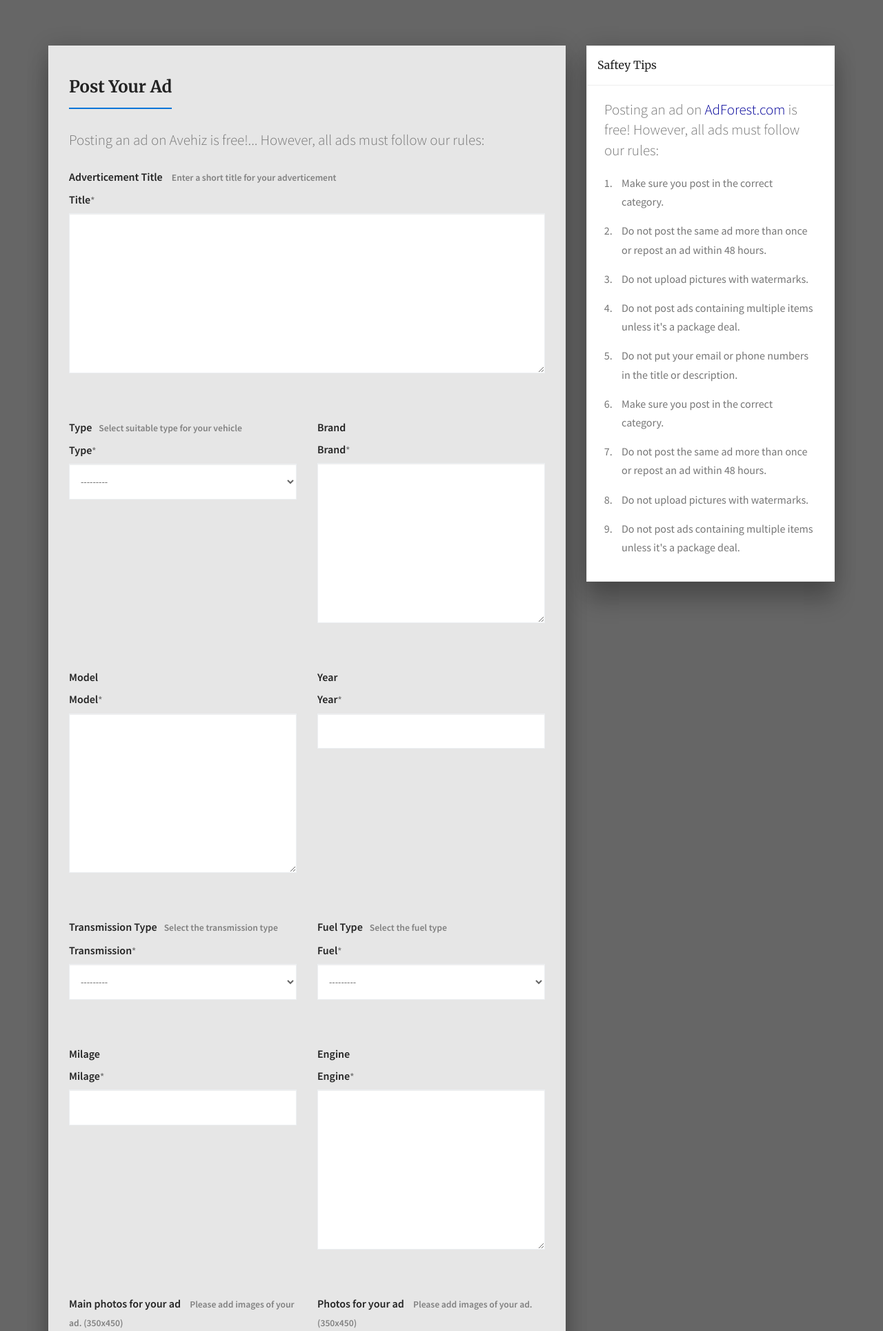
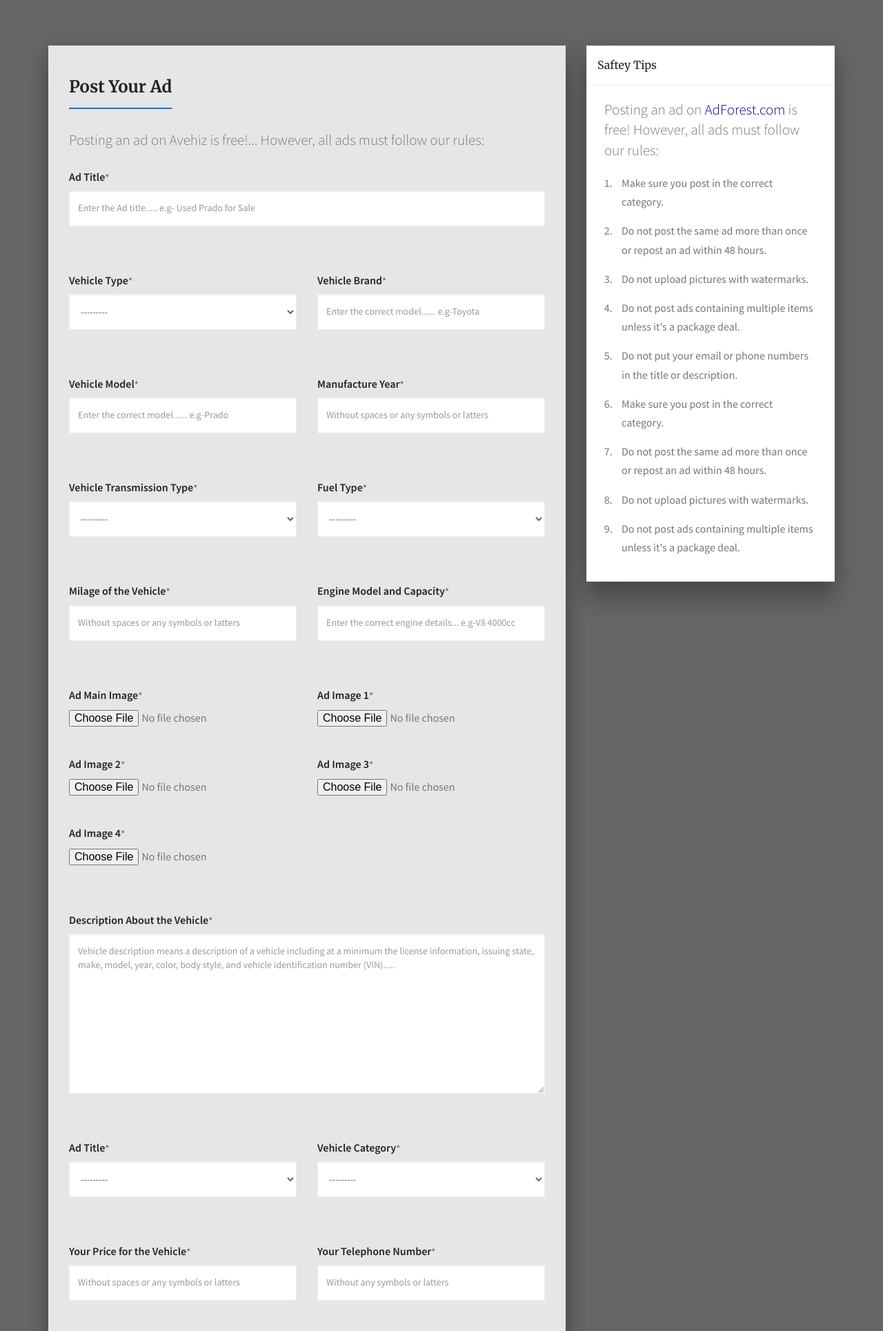
Before and after one commit to DenukaSandeepa/Avehiz-Project, a Django app: page /publishing/ in a window 1280 px wide. Shown: the part 505-2434 px from the top of the page at 69% size. Run offline with Django 3.2, Linux system fonts and the light colour scheme; the visitor is signed in with stand-in values (Sample User, id 1); some libraries are stand-ins or nearby versions.

Commit message:
final of 23rd march

```diff
--- a/publishing/forms.py
+++ b/publishing/forms.py
@@ -1,5 +1,6 @@
 from django import forms
 from .models import publishing
+from django.utils.translation import ugettext_lazy as _
 
 class CreateAdForm(forms.ModelForm):
     class Meta:
@@ -27,3 +28,46 @@ class CreateAdForm(forms.ModelForm):
         'city',
         'address',
         )
+
+        widgets = {
+        'title':forms.TextInput(attrs={"class":"form-control","placeholder":"Enter the Ad title..... e.g- Used Prado for Sale"}),
+        'description':forms.Textarea(attrs={"placeholder": "Vehicle description means a description of a vehicle including at a minimum the license information, issuing state, make, model, year, color, body style, and vehicle identification number (VIN)....."}),
+        'type':forms.Select(attrs={"class":"form-control"}),
+        'brand':forms.TextInput(attrs={"class":"form-control","placeholder":"Enter the correct model...... e.g-Toyota"}),
+        'model':forms.TextInput(attrs={"class":"form-control","placeholder":"Enter the correct model...... e.g-Prado"}),
+        'category':forms.Select(attrs={"class":"form-control"}),
+        'year':forms.NumberInput(attrs={"class":"form-control","placeholder":"Without spaces or any symbols or latters"}),
+        'transmission':forms.Select(attrs={"class":"form-control"}),
+        'milage':forms.NumberInput(attrs={"class":"form-control","placeholder":"Without spaces or any symbols or latters"}),
+        'fuel':forms.Select(attrs={"class":"form-control"}),
+        'engine':forms.TextInput(attrs={"class":"form-control","placeholder":"Enter the correct engine details... e.g-V8 4000cc"}),
+        'condition':forms.Select(attrs={"class":"form-control"}),
+        'price':forms.NumberInput(attrs={"class":"form-control","placeholder":"Without spaces or any symbols or latters"}),
+        'tel':forms.TextInput(attrs={"class":"form-control","placeholder":"Without any symbols or latters"}),
+        'city':forms.TextInput(attrs={"class":"form-control","placeholder":"Enter the nearest city"}),
+        'address':forms.TextInput(attrs={"class":"form-control","placeholder":"Enter the address"}),
+        }
+
+        labels = {
+            'title': _('Ad Title'),
+            'type': _('Vehicle Type'),
+            'brand': _('Vehicle Brand'),
+            'model': _('Vehicle Model'),
+            'category': _('Vehicle Category'),
+            'year': _('Manufacture Year'),
+            'transmission': _('Vehicle Transmission Type'),
+            'milage': _('Milage of the Vehicle'),
+            'fuel': _('Fuel Type'),
+            'engine': _('Engine Model and Capacity'),
+            'image1': _('Ad Main Image'),
+            'image2': _('Ad Image 1'),
+            'image3': _('Ad Image 2'),
+            'image4': _('Ad Image 3'),
+            'image5': _('Ad Image 4'),
+            'description': _('Description About the Vehicle'),
+            'condition': _('Ad Title'),
+            'price': _('Your Price for the Vehicle'),
+            'tel': _('Your Telephone Number'),
+            'city': _('Nearest City'),
+            'address': _('Adress'),
+        }
--- a/templates/publishing/publishing.html
+++ b/templates/publishing/publishing.html
@@ -42,19 +42,18 @@
                            {% csrf_token %}
                            <div class="row">
                               <div class="col-md-12 col-lg-12 col-xs-12 col-sm-12">
-                                 <label class="control-label">Adverticement Title <small>Enter a short title for your adverticement</small></label>
                                    {{ form.title|as_crispy_field }}
                               </div>
                            </div>
                            <div class="row">
                               <!-- Type  -->
                               <div class="col-md-6 col-lg-6 col-xs-12 col-sm-12" style="height:20px;">
-                                 <label class="control-label">Type<small>Select suitable type for your vehicle</small></label>
+
                                  {{ form.type|as_crispy_field }}
                               </div>
                               <!-- Brand  -->
                               <div class="col-md-6 col-lg-6 col-xs-12 col-sm-12">
-                                 <label class="control-label">Brand</label>
+
                                  {{ form.brand|as_crispy_field }}
                               </div>
                            </div>
@@ -62,57 +61,57 @@
                            <div class="row">
                               <!-- Model  -->
                               <div class="col-md-6 col-lg-6 col-xs-12 col-sm-12">
-                                 <label class="control-label">Model</label>
+
                                  {{ form.model|as_crispy_field }}
                               </div>
                               <!-- year -->
                               <div class="col-md-6 col-lg-6 col-xs-12 col-sm-12">
-                                 <label class="control-label">Year</label>
+
                                  {{ form.year|as_crispy_field }}
                               </div>
                            </div>
                            <div class="row">
                               <!-- Transmission  -->
                               <div class="col-md-6 col-lg-6 col-xs-12 col-sm-12">
-                                 <label class="control-label">Transmission Type<small>Select the transmission type</small></label>
+
                                  {{ form.transmission|as_crispy_field }}
                               </div>
                               <!-- Fuel -->
                               <div class="col-md-6 col-lg-6 col-xs-12 col-sm-12">
-                                 <label class="control-label">Fuel Type<small>Select the fuel type</small></label>
+
                                  {{ form.fuel|as_crispy_field }}
                               </div>
                            </div>
                            <div class="row">
                              <div class="col-md-6 col-lg-6 col-xs-12 col-sm-12">
-                                <label class="control-label">Milage</label>
+
                                 {{ form.milage|as_crispy_field }}
                              </div>
                              <div class="col-md-6 col-lg-6 col-xs-12 col-sm-12">
-                                <label class="control-label">Engine</label>
+
                                 {{ form.engine|as_crispy_field }}
                              </div>
                            </div>
                            <!-- Image Upload  -->
                            <div class="row">
                               <div class="col-md-6 col-lg-6 col-xs-12 col-sm-12">
-                                 <label class="control-label">Main photos for your ad <small>Please add images of your ad. (350x450)</small></label>
+
                                  {{ form.image1|as_crispy_field }}
                               </div>
                               <div class="col-md-6 col-lg-6 col-xs-12 col-sm-12">
-                                 <label class="control-label">Photos for your ad <small>Please add images of your ad. (350x450) </small></label>
+
                                  {{ form.image2|as_crispy_field }}
                               </div>
                               <div class="col-md-6 col-lg-6 col-xs-12 col-sm-12">
-                                 <label class="control-label">Photos for your ad <small>Please add images of your ad. (350x450) </small></label>
+
                                  {{ form.image3|as_crispy_field }}
                               </div>
                               <div class="col-md-6 col-lg-6 col-xs-12 col-sm-12">
-                                 <label class="control-label">Photos for your ad <small>Please add images of your ad. (350x450) </small></label>
+
                                  {{ form.image4|as_crispy_field }}
                               </div>
                               <div class="col-md-6 col-lg-6 col-xs-12 col-sm-12">
-                                 <label class="control-label">Photos for your ad <small>Please add images of your ad. (350x450) </small></label>
+
                                  {{ form.image5|as_crispy_field }}
                               </div>
                            </div>
@@ -120,7 +119,7 @@
                            <!-- Ad Description  -->
                            <div class="row">
                               <div class="col-md-12 col-lg-12 col-xs-12  col-sm-12">
-                                 <label class="control-label">Ad Description <small>Enter long description for your project</small></label>
+
                                  {{ form.description|as_crispy_field }}
                               </div>
                            </div>
@@ -128,34 +127,34 @@
                            <div class="row">
                               <!-- condition  -->
                               <div class="col-md-6 col-lg-6 col-xs-12 col-sm-12">
-                                 <label class="control-label">Condition<small>Select vehicle condition </small></label>
+
                                  {{ form.condition|as_crispy_field }}
                               </div>
                               <!-- category -->
                               <div class="col-md-6 col-lg-6 col-xs-12 col-sm-12">
-                                 <label class="control-label">Category<small>Select the fuel type</small></label>
+
                                  {{ form.category|as_crispy_field }}
                               </div>
                            </div>
                            <!-- end row -->
                            <div class="row">
                               <div class="col-md-6 col-lg-6 col-xs-12 col-sm-12">
-                                 <label class="control-label">Price in Rs</label>
+
                                  {{ form.price|as_crispy_field }}
                               </div>
                               <div class="col-md-6 col-lg-6 col-xs-12 col-sm-12">
-                                 <label class="control-label">Mobile Number<small>Number for conformation</small></label>
+
                                  {{ form.tel|as_crispy_field }}
                               </div>
                            </div>
                            <!-- end row -->
                            <div class="row">
                               <div class="col-md-6 col-lg-6 col-xs-12 col-sm-12">
-                                 <label class="control-label">City<small>Nearest main city</small></label>
+
                                  {{ form.city|as_crispy_field }}
                               </div>
                               <div class="col-md-6 col-lg-6 col-xs-12 col-sm-12">
-                                 <label class="control-label">Address<small>Your permanent address</small></label>
+
                                  {{ form.address|as_crispy_field }}
                               </div>
                            </div>
```
Also changed, not shown: templates/publishing/updatead.html (+22 -22 lines), media/upload_to=images/2021/03/23/b.jfif (added), media/upload_to=images/2021/03/23/convertible_5GNIDGD.jpg (added), media/upload_to=images/2021/03/23/convertible_7ylmEJg.jpg (added), media/upload_to=images/2021/03/23/coupe_XKmAMZy.jpg (added), media/upload_to=images/2021/03/23/coupe_idQft8g.jpg (added), media/upload_to=images/2021/03/23/crossover_LmRvqf2.webp (added), media/upload_to=images/2021/03/23/crossover_Slcm2Vs.webp (added), media/upload_to=images/2021/03/23/cuvc_Gy6kiRb.jpg (added), media/upload_to=images/2021/03/23/harchback_3EnQQ8V.jpg (added), media/upload_to=images/2021/03/23/w.jpg (added).
